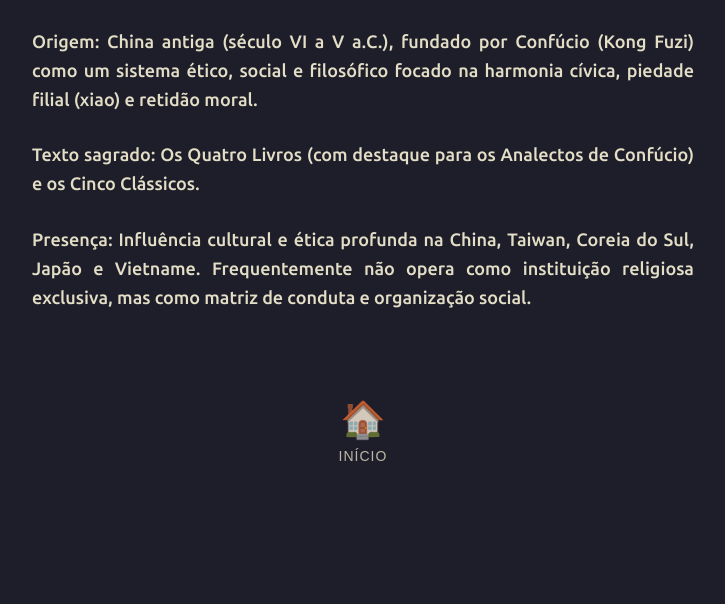
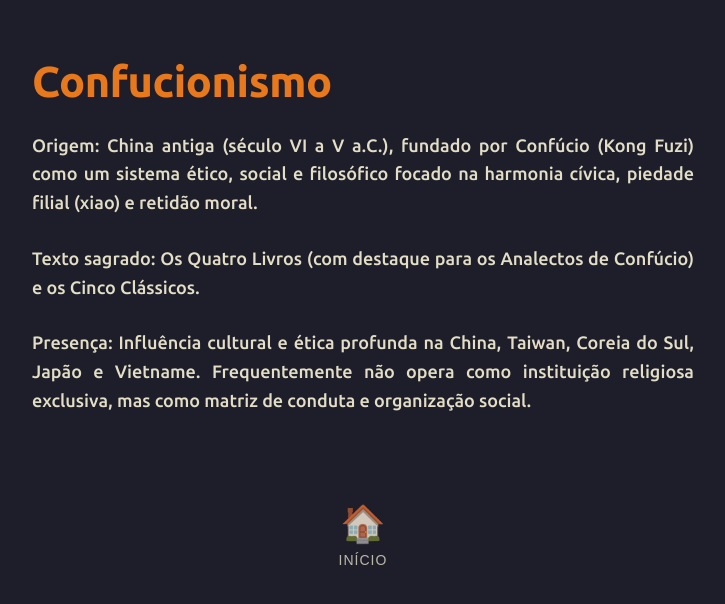
Before and after one commit to joaquim-capitao/joaquim-capitao.github.io, a Jekyll site: the page built from religiao/confucionismo.md, in a window 1280 px wide. Shown: the top 604 px of the page, without its empty margins (277-1002 px from the left). Built offline with Jekyll 4.4.1, drawn with Linux system fonts in a browser that asks for light colours; our own code applies the rules of GitHub Pages for plain Markdown files.

Commit message:
Atualizar o confucionismo.md

```diff
--- a/religiao/confucionismo.md
+++ b/religiao/confucionismo.md
@@ -1,3 +1,5 @@
+# Confucionismo
+
 Origem: China antiga (século VI a V a.C.), fundado por Confúcio (Kong Fuzi) como um sistema ético, social e filosófico focado na harmonia cívica, piedade filial (xiao) e retidão moral.
 
 Texto sagrado: Os Quatro Livros (com destaque para os Analectos de Confúcio) e os Cinco Clássicos.
```
